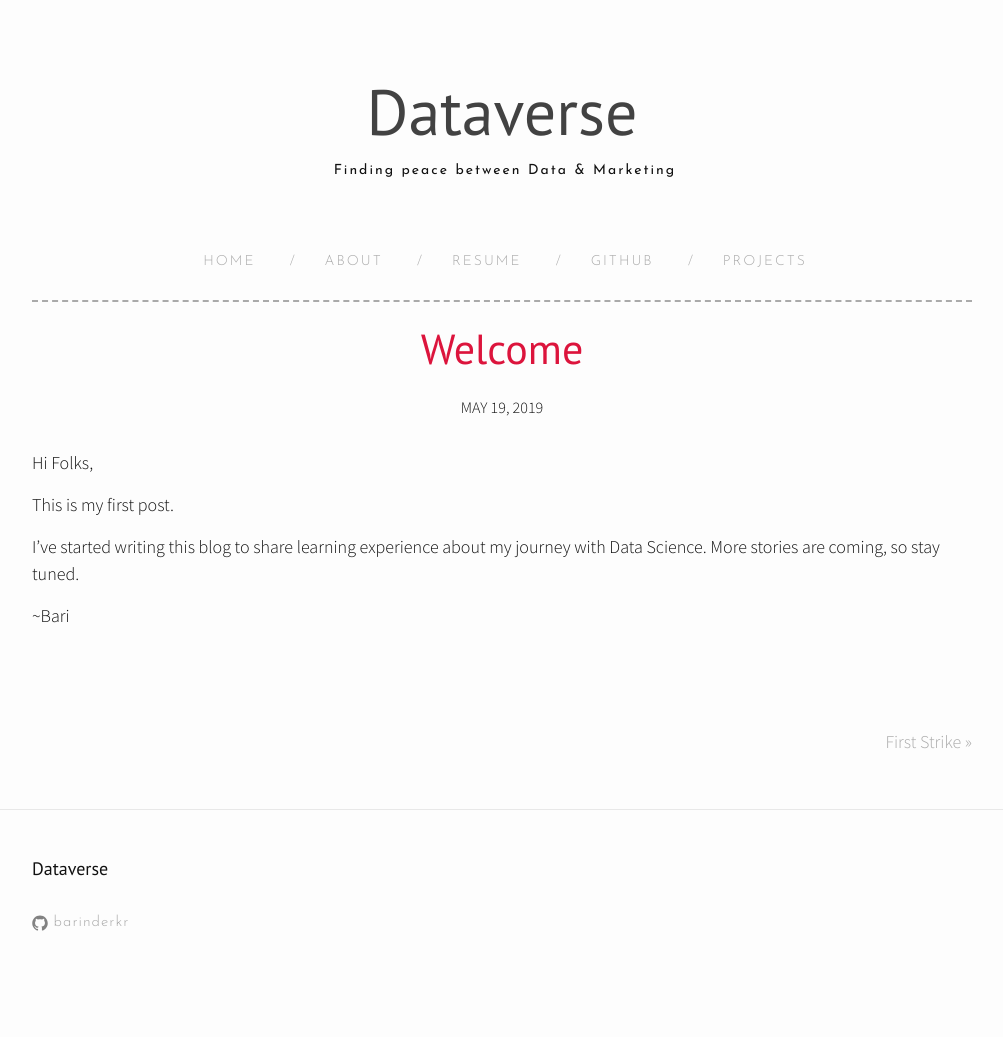
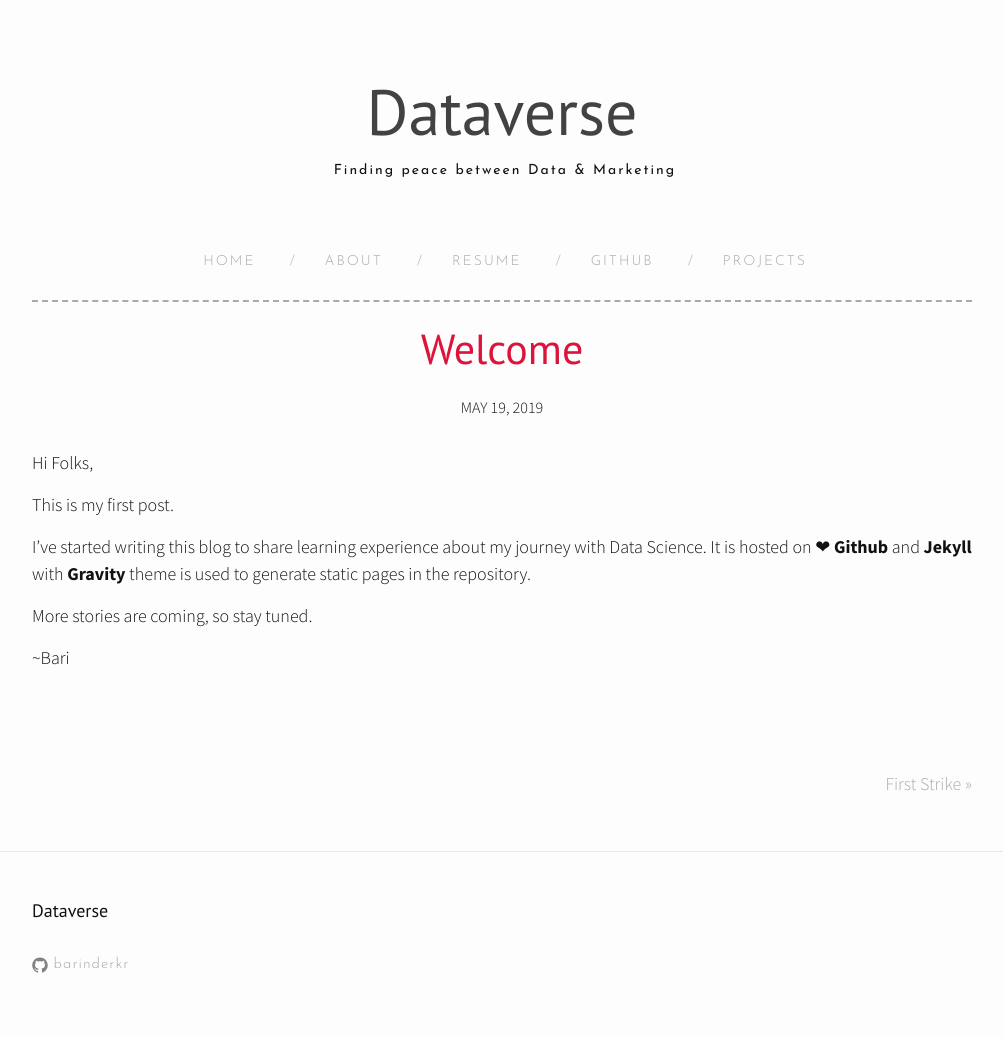
Before and after one commit to barinderkr/barinderkr.github.io, a Jekyll site: the page built from _posts/2019-05-20-welcome.markdown, in a window 1280 px wide. Shown: the whole page, without its empty margins (138-1141 px from the left). Built offline with Jekyll 4.4.1, drawn with Linux system fonts in a browser that asks for light colours; nearby versions of some CDN libraries; before the commit the page ends 995 px from its top, so only the background shows below that.

Commit message:
Update 2019-05-20-welcome.markdown

```diff
--- a/_posts/2019-05-20-welcome.markdown
+++ b/_posts/2019-05-20-welcome.markdown
@@ -7,7 +7,8 @@ Hi Folks,
 
 This is my first post.
 
-I've started writing this blog to share learning experience about my journey with Data Science.
+I've started writing this blog to share learning experience about my journey with Data Science. It is hosted on ❤ **Github** and **Jekyll** with **Gravity** theme is used to generate static pages in the repository.
+
 More stories are coming, so stay tuned.
 
  ~Bari
```
